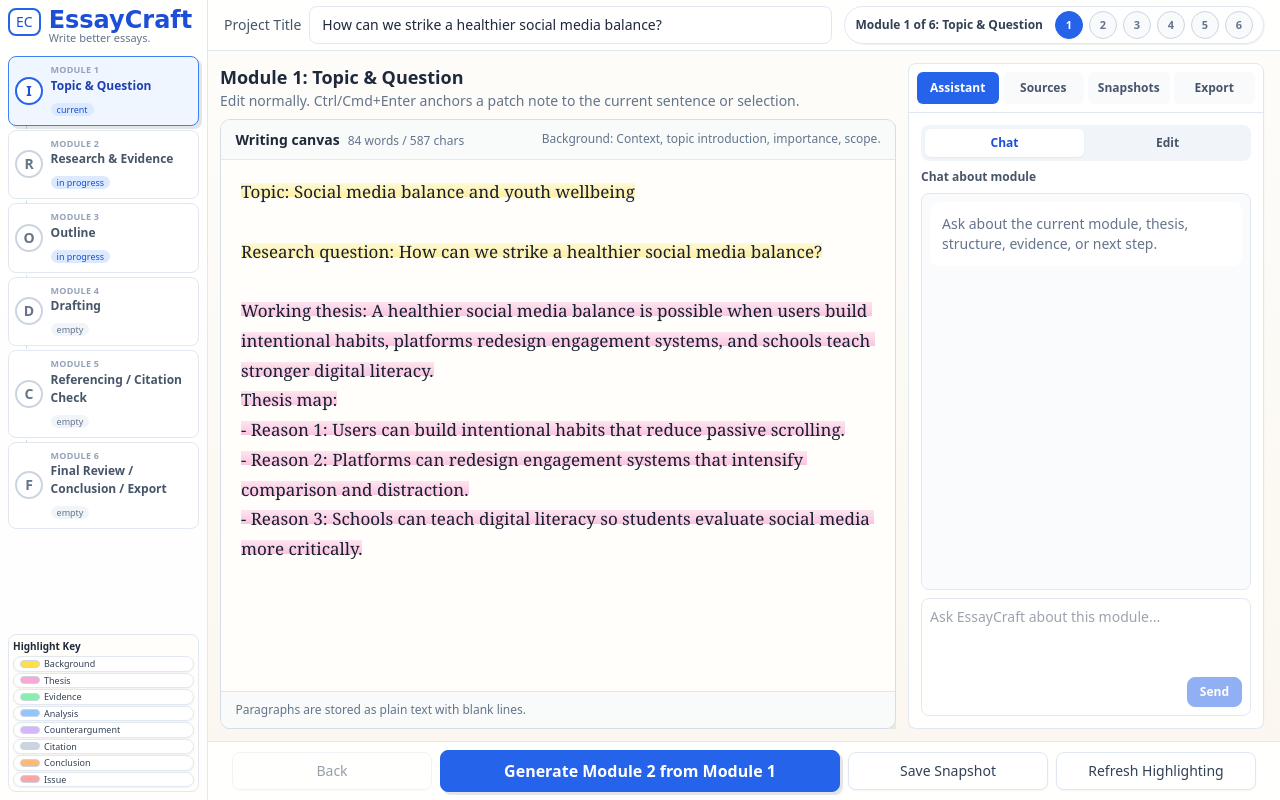
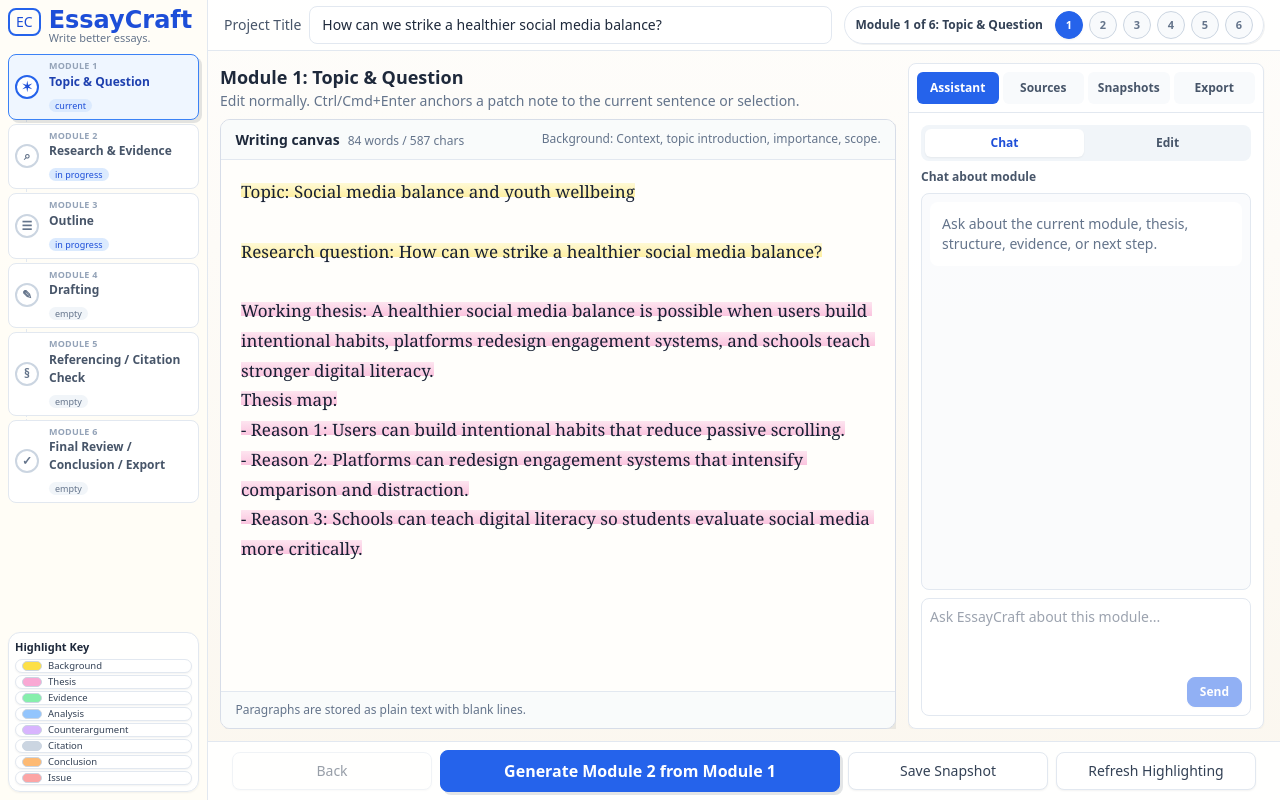
Before and after one commit to zhuyf25t/EssayCraft, a Next.js app: page / in a window 1280 px wide. Built offline with nearby package versions, Linux system fonts and the light colour scheme.

Commit message:
feat: polish left rail and highlight key

```diff
--- a/src/components/HighlightKey.tsx
+++ b/src/components/HighlightKey.tsx
@@ -14,18 +14,18 @@ const CHIP_COLORS: Partial<Record<SegmentLabel, string>> = {
 
 export function HighlightKey({ activeLabel }: { activeLabel?: SegmentLabel }) {
   return (
-    <section data-testid="highlight-key" className="shrink-0 rounded-lg border border-slate-200 bg-[#fffefb]/95 p-1">
-      <div className="mb-0.5 text-[10px] font-bold text-slate-800">Highlight Key</div>
-      <div className="grid grid-cols-1 gap-px text-[9px] text-slate-700">
+    <section data-testid="highlight-key" className="shrink-0 rounded-xl border border-slate-200 bg-white/90 p-1.5 shadow-sm">
+      <div className="mb-1 text-[11px] font-bold text-slate-800">Highlight Key</div>
+      <div className="grid grid-cols-1 gap-0.5 text-[9.5px] text-slate-700">
         {LABEL_ORDER.filter((label) => label !== "plain").map((label) => (
           <span
             key={label}
             data-testid={`highlight-key-${label}`}
-            className={`inline-flex items-center gap-1 rounded-full border bg-white px-1.5 py-0 shadow-sm ${activeLabel === label ? "border-black ring-1 ring-black" : "border-slate-200"}`}
+            className={`inline-flex items-center gap-1.5 rounded-full border bg-white px-1.5 py-px shadow-sm ${activeLabel === label ? "border-black ring-2 ring-black" : "border-slate-200"}`}
             title={LABELS[label].description}
           >
-            <span className="h-2 w-5 rounded-full border border-slate-300" style={{ backgroundColor: CHIP_COLORS[label] }} />
-            <span>{LABELS[label].name}</span>
+            <span className="h-2.5 w-5 rounded-full border border-slate-300" style={{ backgroundColor: CHIP_COLORS[label] }} />
+            <span className="leading-none">{LABELS[label].name}</span>
           </span>
         ))}
       </div>
--- a/src/components/ModuleSidebar.tsx
+++ b/src/components/ModuleSidebar.tsx
@@ -5,12 +5,12 @@ import { moduleDisplayStatus, moduleStatusTone, type ModuleDisplayStatus } from
 
 const MODULES: ModuleNumber[] = [1, 2, 3, 4, 5, 6];
 const MODULE_ICONS: Record<ModuleNumber, string> = {
-  1: "I",
-  2: "R",
-  3: "O",
-  4: "D",
-  5: "C",
-  6: "F"
+  1: "\u2736",
+  2: "\u2315",
+  3: "\u2630",
+  4: "\u270e",
+  5: "\u00a7",
+  6: "\u2713"
 };
 
 export function ModuleSidebar({
@@ -23,8 +23,8 @@ export function ModuleSidebar({
   onSelect: (moduleNumber: ModuleNumber) => void;
 }) {
   return (
-    <aside data-testid="module-sidebar" className="flex h-full min-h-0 w-52 shrink-0 flex-col overflow-hidden border-r border-slate-200 bg-white/90 p-2">
-      <div className="mb-2 flex shrink-0 items-start gap-2">
+    <aside data-testid="module-sidebar" className="flex h-full min-h-0 w-52 shrink-0 flex-col overflow-hidden border-r border-slate-200 bg-[#fffdf7]/95 p-2">
+      <div className="mb-1.5 flex shrink-0 items-start gap-2">
         <div className="rounded-lg border-2 border-blue-600 px-1.5 py-0.5 text-sm text-blue-700">EC</div>
         <div>
           <div className="font-crayon text-2xl font-bold leading-6 text-blue-700">EssayCraft</div>
@@ -33,7 +33,7 @@ export function ModuleSidebar({
       </div>
 
       <div className="relative shrink-0 space-y-1">
-        <div className="absolute left-[1.15rem] top-6 h-[calc(100%-2.5rem)] border-l border-dashed border-slate-300" aria-hidden="true" />
+        <div className="absolute left-[1.15rem] top-6 h-[calc(100%-2.5rem)] border-l border-dashed border-slate-200" aria-hidden="true" />
         {MODULES.map((moduleNumber) => {
           const doc = project.modules[moduleNumber];
           const active = moduleNumber === project.currentModule;
@@ -43,18 +43,18 @@ export function ModuleSidebar({
             <button
               key={moduleNumber}
               onClick={() => onSelect(moduleNumber)}
-              className={`relative z-10 grid w-full grid-cols-[1.85rem_1fr] items-center gap-1.5 rounded-lg border px-1.5 py-1.5 text-left transition ${
+              className={`relative z-10 grid w-full grid-cols-[1.75rem_1fr] items-center gap-1.5 rounded-lg border px-1.5 py-1 text-left transition ${
                 active
                   ? "border-blue-500 bg-blue-50 text-blue-800 shadow-sketch"
                   : status === "has issues"
-                    ? "border-red-200 bg-red-50/60 text-slate-700 hover:bg-red-50"
+                    ? "border-rose-200 bg-white text-slate-700 hover:bg-rose-50"
                     : status === "done"
                       ? "border-emerald-200 bg-emerald-50/70 text-slate-700 hover:bg-emerald-50"
                       : "border-slate-200 bg-white text-slate-600 hover:bg-slate-50"
               }`}
               title={`Module ${moduleNumber}: ${MODULE_TITLES[moduleNumber]} - ${status}`}
             >
-              <span className={`flex h-7 w-7 items-center justify-center rounded-full border-2 bg-white text-sm font-bold ${active ? "border-blue-600 text-blue-700" : tone === "emerald" ? "border-emerald-600 text-emerald-700" : tone === "red" ? "border-red-400 text-red-600" : "border-slate-300 text-slate-500"}`}>
+              <span className={`flex h-6 w-6 items-center justify-center rounded-full border-2 bg-white text-xs font-bold ${active ? "border-blue-600 text-blue-700" : tone === "emerald" ? "border-emerald-600 text-emerald-700" : tone === "red" ? "border-rose-300 text-rose-600" : "border-slate-300 text-slate-500"}`}>
                 {status === "done" && !active ? "\u2713" : MODULE_ICONS[moduleNumber]}
               </span>
               <span className="min-w-0">
@@ -75,7 +75,7 @@ export function ModuleSidebar({
 }
 
 function statusClass(status: ModuleDisplayStatus) {
-  if (status === "has issues") return "bg-red-100 text-red-700";
+  if (status === "has issues") return "bg-rose-50 text-rose-700";
   if (status === "done") return "bg-emerald-100 text-emerald-700";
   if (status === "current") return "bg-blue-100 text-blue-700";
   if (status === "in progress") return "bg-blue-100 text-blue-700";
```
